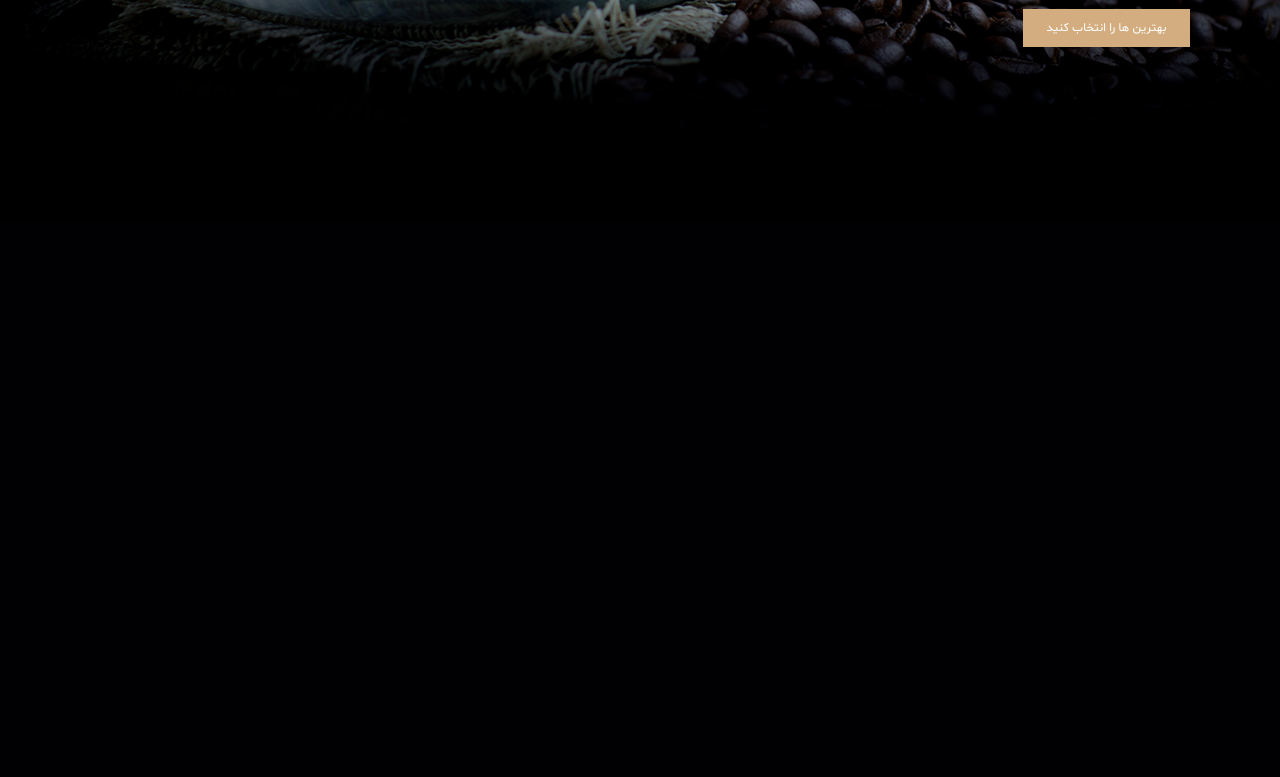
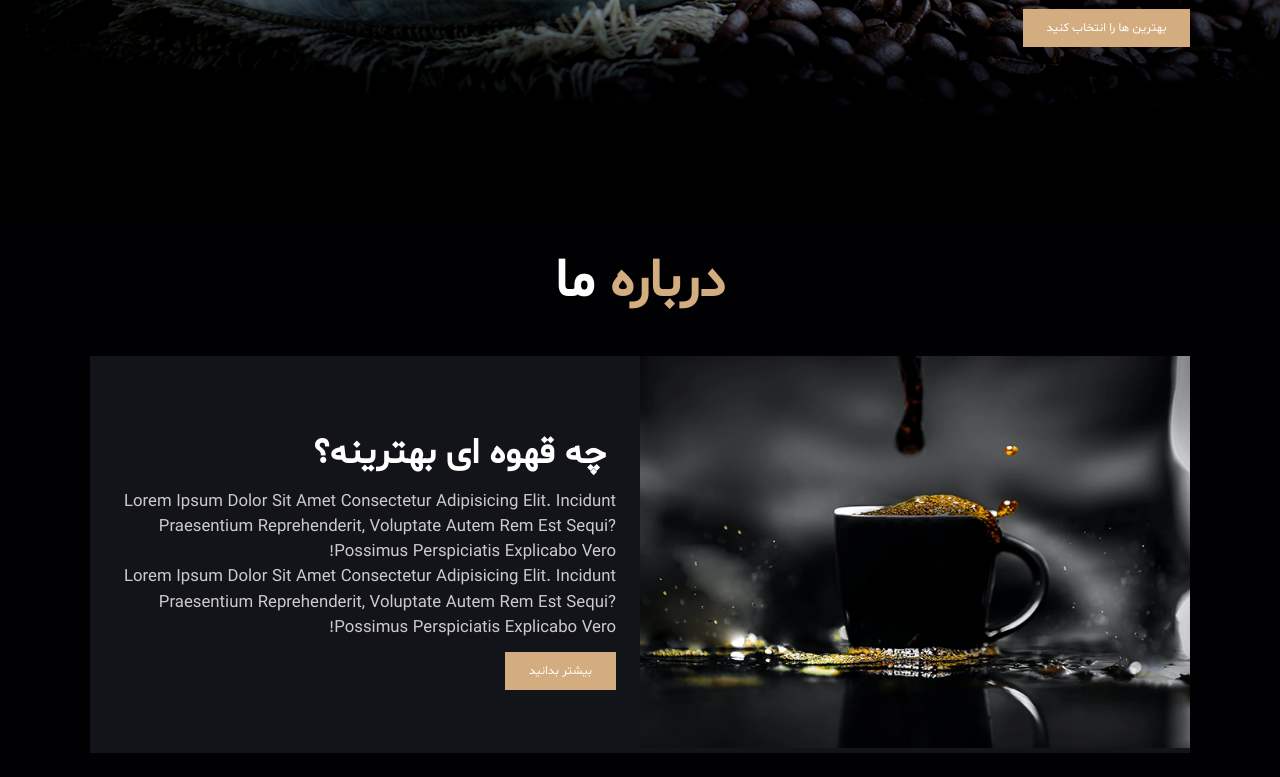
Before and after one commit to amin-da/CoffeShop, a plain HTML site: page index.html in a window 1280 px wide. Shown: the part 578-1355 px from the top of the page. Before the commit the page ends 800 px from the top, so only its background shows below. Drawn offline with Linux system fonts and the light colour scheme.

Commit message:
about section end

```diff
--- a/index.html
+++ b/index.html
@@ -103,7 +103,28 @@
     <!-- home section ends -->
 
     <!-- about section start -->
-
+    <section class="about" id="about">
+      <h1 class="heading"><span>درباره </span> ما</h1>
+      <div class="row">
+        <div class="image">
+          <img src="./images/about-img.jpeg" alt="" />
+        </div>
+        <div class="content">
+          <h3>چه قهوه ای بهترینه؟</h3>
+          <p>
+            Lorem ipsum dolor sit amet consectetur adipisicing elit. Incidunt
+            praesentium reprehenderit, voluptate autem rem est sequi? Possimus
+            perspiciatis explicabo vero!
+          </p>
+          <p>
+            Lorem ipsum dolor sit amet consectetur adipisicing elit. Incidunt
+            praesentium reprehenderit, voluptate autem rem est sequi? Possimus
+            perspiciatis explicabo vero!
+          </p>
+          <a href="#" class="btn">بیشتر بدانید</a>
+        </div>
+      </div>
+    </section>
     <!-- about section ends -->
 
     <!-- js file link -->
--- a/style.css
+++ b/style.css
@@ -29,6 +29,7 @@ html {
   overflow-x: hidden;
   scroll-padding-top: 9rem;
   scroll-behavior: smooth;
+  direction: rtl !important;
 }
 
 html::-webkit-scrollbar {
@@ -50,7 +51,16 @@ body {
 section {
   padding: 2rem 7%;
 }
-
+.heading {
+  text-align: center;
+  color: #fff;
+  text-transform: uppercase;
+  padding-bottom: 3rem;
+  font-size: 4.5rem;
+}
+.heading span {
+  color: var(--main-color);
+}
 .btn {
   margin-top: 1rem;
   cursor: pointer;
@@ -244,6 +254,40 @@ section {
   color: rgb(156, 156, 156);
 }
 
+/*About Style */
+.about .row {
+  /* height: 50%; */
+  display: flex;
+  align-items: center;
+  flex-direction: row;
+  background: var(--balck);
+  flex-wrap: wrap;
+}
+
+.about .row .image {
+  flex: 1 1 45rem;
+  width: 100%;
+}
+.about .row .image img {
+  width: 100%;
+}
+.about .row .content {
+  flex: 1 1 45rem;
+  padding: 2rem;
+}
+
+.about .row .content h3 {
+  font-size: 3rem;
+  color: #fff;
+  padding: 10px;
+}
+
+.about .row .content p {
+  font-size: 1.4rem;
+  color: #ccc;
+  line-height: 1.5;
+}
+
 /* *********************************** media-queris************************* */
 @media (max-width: 991px) {
   html {
@@ -300,11 +344,10 @@ section {
     background-position: center;
     width: 100vh;
   }
-  .home .content{
+  .home .content {
     margin-right: 4rem;
   }
   .home .content h3 {
-
     font-size: 4.3rem;
   }
   .home .content p {
```
